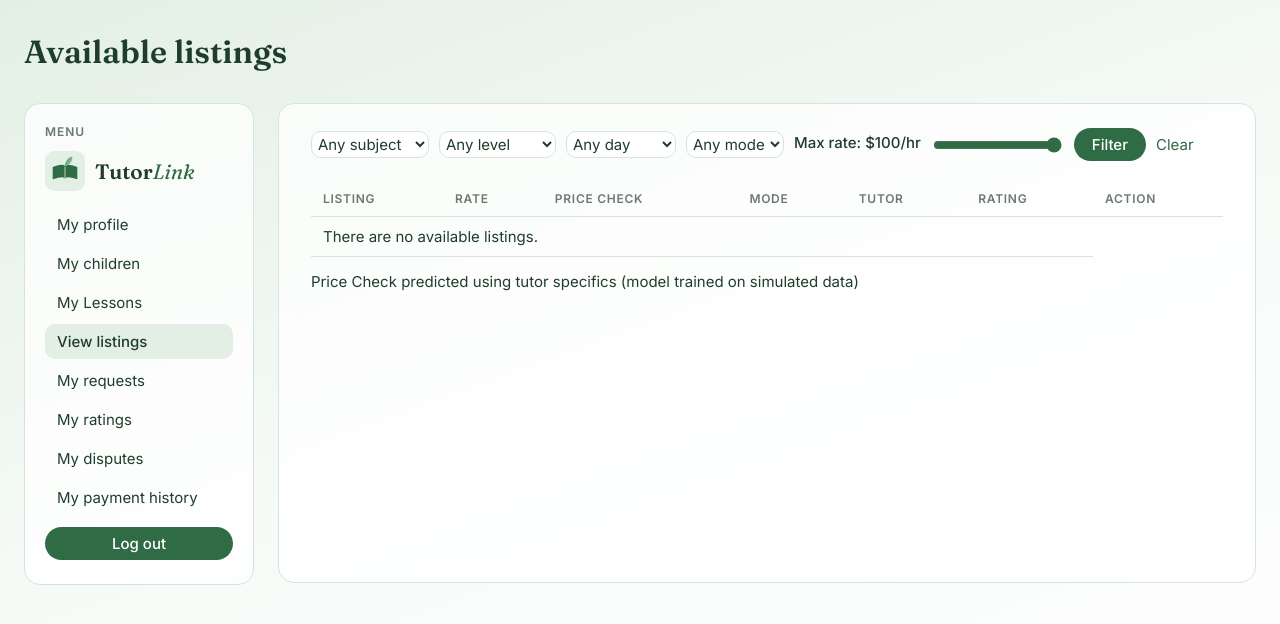
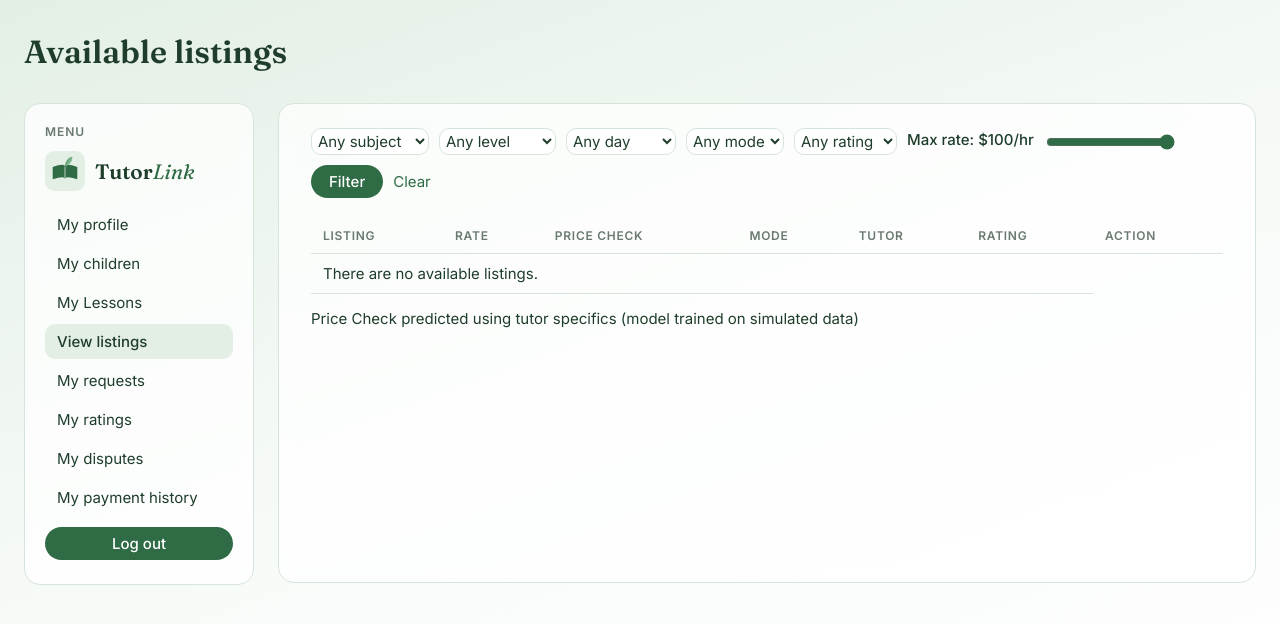
Before and after one commit to zhiruii/IS2108-pair-project, a Django app: page /listings/parent-view-listings/ in a window 1280 px wide. Shown: the top 624 px of the page. Run offline with Django 5.2, Linux system fonts and the light colour scheme; the visitor is signed in with stand-in values (Sample User, id 1); data comes from the database, SQL or seed files in the repository; data that the repository does not hold is empty.

```diff
--- a/tutorlink/listings/templates/listings/parent_view_listings.html
+++ b/tutorlink/listings/templates/listings/parent_view_listings.html
@@ -35,6 +35,14 @@ Available listings
         {% for value, label in mode_choices %}
         <option value="{{ value }}" {% if selected.mode == value %}selected{% endif %}>{{ label }}</option>
         {% endfor %}
+    </select>
+
+    <select name="min_rating">
+        <option value="">Any rating</option>
+        <option value="4.5" {% if selected.min_rating == "4.5" %}selected{% endif %}>4.5 ★ & up</option>
+        <option value="4" {% if selected.min_rating == "4" %}selected{% endif %}>4 ★ & up</option>
+        <option value="3" {% if selected.min_rating == "3" %}selected{% endif %}>3 ★ & up</option>
+        <option value="2" {% if selected.min_rating == "2" %}selected{% endif %}>2 ★ & up</option>
     </select>
 
     <label>Max rate: $<span id="rate-value">{{ selected.max_rate|default:100 }}</span>/hr</label>
--- a/tutorlink/listings/views.py
+++ b/tutorlink/listings/views.py
@@ -44,6 +44,10 @@ def parent_listings_view(request):
     max_rate = request.GET.get("max_rate")
     if max_rate:
         listings = listings.filter(rate_per_hour__lte=max_rate)
+
+    min_rating = request.GET.get("min_rating")
+    if min_rating in ("2", "3", "4", "4.5"):
+        listings = listings.filter(avg_rating__gte=min_rating)
 
     listings = list(listings.select_related("tutor__user"))
     ranges = ranges_for_listings(listings)
--- a/tutorlink/ratings/models.py
+++ b/tutorlink/ratings/models.py
@@ -76,7 +76,7 @@ class Rating(models.Model):
             target = self.rated_tutor.user
         else:
             target = self.rated_parent
-        return f"{self.stars}/5 rating from {self.rater} to {target} (Package #{self.package_id})"
+        return f"{self.stars}/5 rating from {self.rater.first_name} {self.rater.last_name} to { target.get_full_name() } (Package #{self.package_id})"
 
 class Dispute(models.Model):
     STATUS_CHOICES = [
--- a/tutorlink/templates/base.html
+++ b/tutorlink/templates/base.html
@@ -23,6 +23,7 @@
         </tr>
 
         <tr>
+            {% block sidebar %}
             <td class="navbar">
                 <nav>
                     <h3>Menu</h3>
@@ -76,6 +77,7 @@
                     {% endwith %}
                 </nav>
             </td>
+            {% endblock %}
             <td class="content">
                 <main>
                     {% for m in messages %}
--- a/tutorlink/templates/index.html
+++ b/tutorlink/templates/index.html
@@ -4,8 +4,12 @@
     Welcome{% if user.is_authenticated %}, {{ user.first_name|default:user.email }}{% endif %}!
 {% endblock %}
 
+{% block sidebar %}
+    {% if user.is_authenticated %}{{ block.super }}{% endif %}
+{% endblock %}
+
 {% block content %}
-    {% if not user.is_authenticated %}
+    {% if not user.is_authenticated %} <!-- logged out -->
         <div class="hero">
         <svg class="hero-logo" viewBox="0 0 130 130" width="140" height="140" aria-hidden="true">
             <rect width="130" height="130" rx="30" fill="#e3efe5"/>
```
Also changed, not shown: tutorlink/static/img/default-avatar.svg (deleted).
